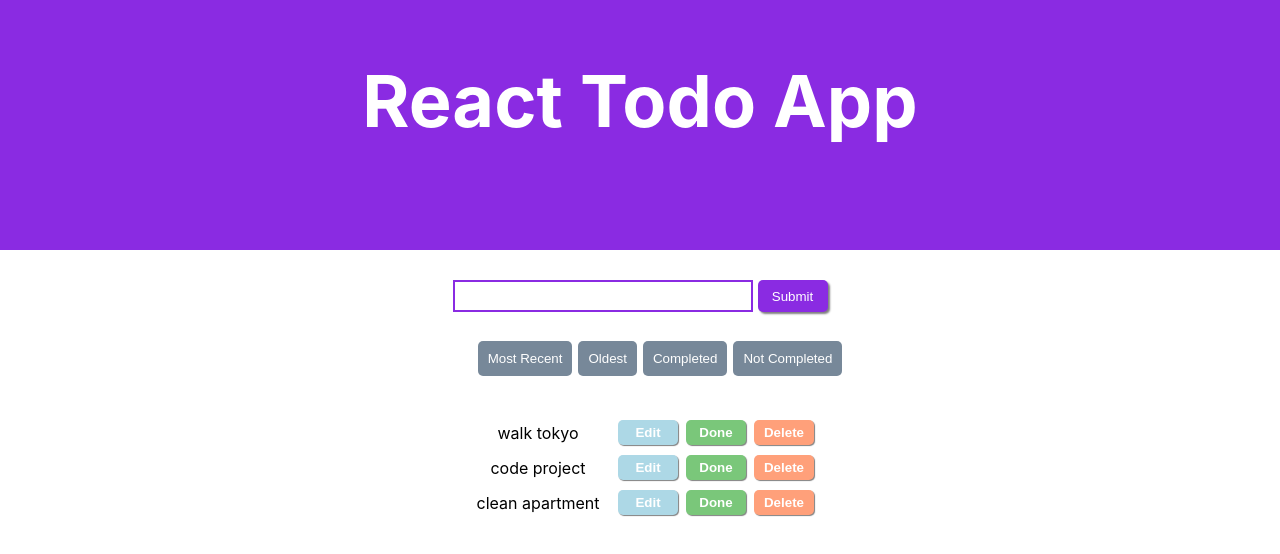
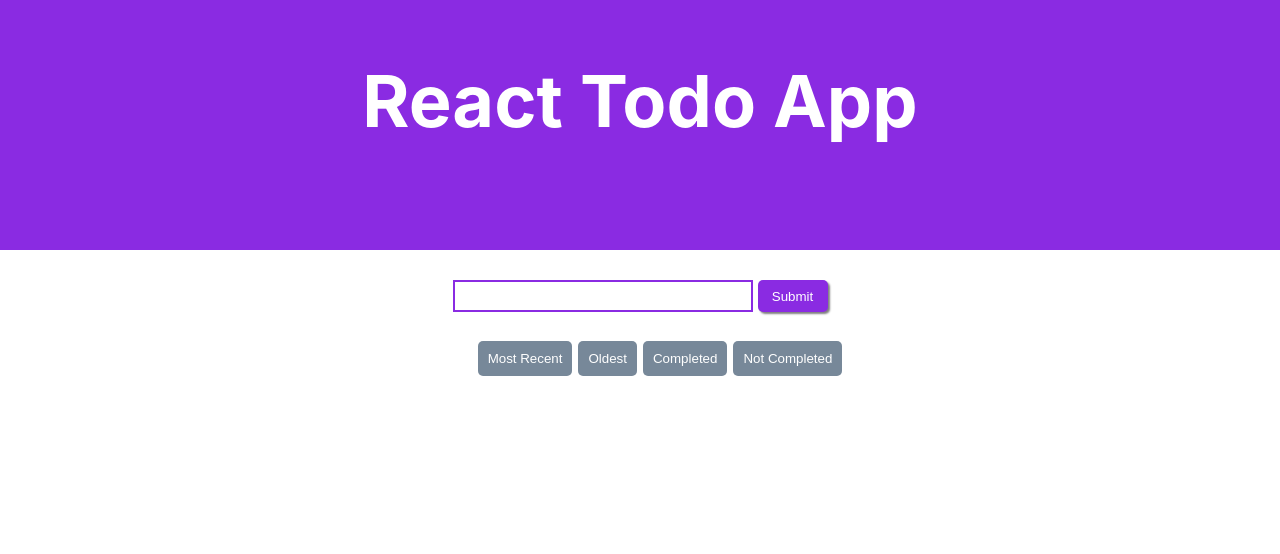
Before and after one commit to Jvaz0715/react-intro-frontend-v2, a React (Create React App) app: page / in a window 1280 px wide. Shown: the top 554 px of the page. Built offline with nearby package versions, Linux system fonts and the light colour scheme; the HTML template or start-up script is replaced by a standard one.

Commit message:
deletes hardcoded data, prepares to make calls to backend

```diff
--- a/src/components/Todo/Todo.js
+++ b/src/components/Todo/Todo.js
@@ -7,26 +7,7 @@ export class Todo extends Component {
 
    //================= Our State ====================
    state = {
-      todoList: [
-         {
-            id: uuidv4(),
-            todo: "walk tokyo",
-            isDone: false,
-            dateAdded: new Date().getTime(),
-         },
-         {
-            id: uuidv4(),
-            todo: "code project",
-            isDone: false,
-            dateAdded: new Date().getTime() + 1,
-         },
-         {
-            id: uuidv4(),
-            todo: "clean apartment",
-            isDone: false,
-            dateAdded: new Date().getTime() + 2,
-         }
-      ],
+      todoList: [],
       todoInput: "",
       error: null,
       errorMessage:"",
```
